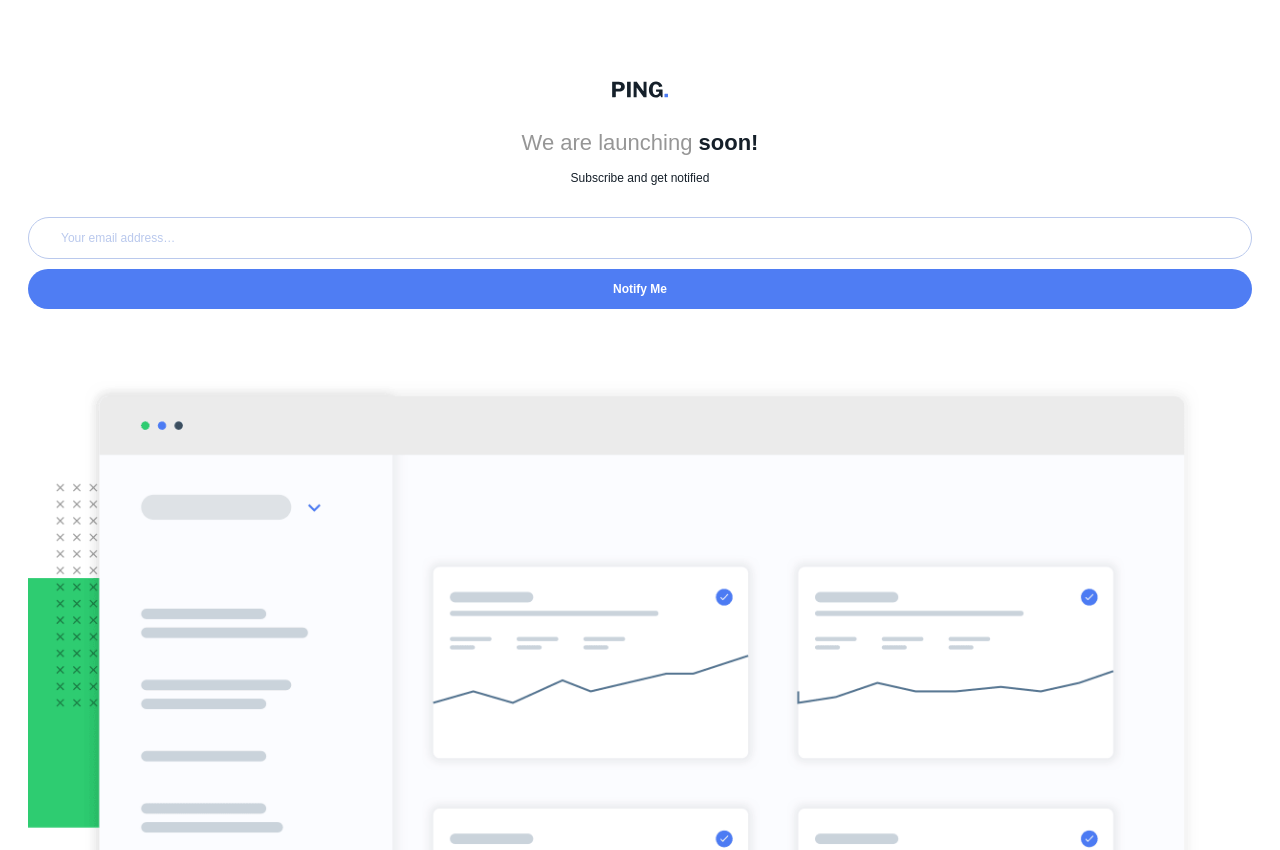
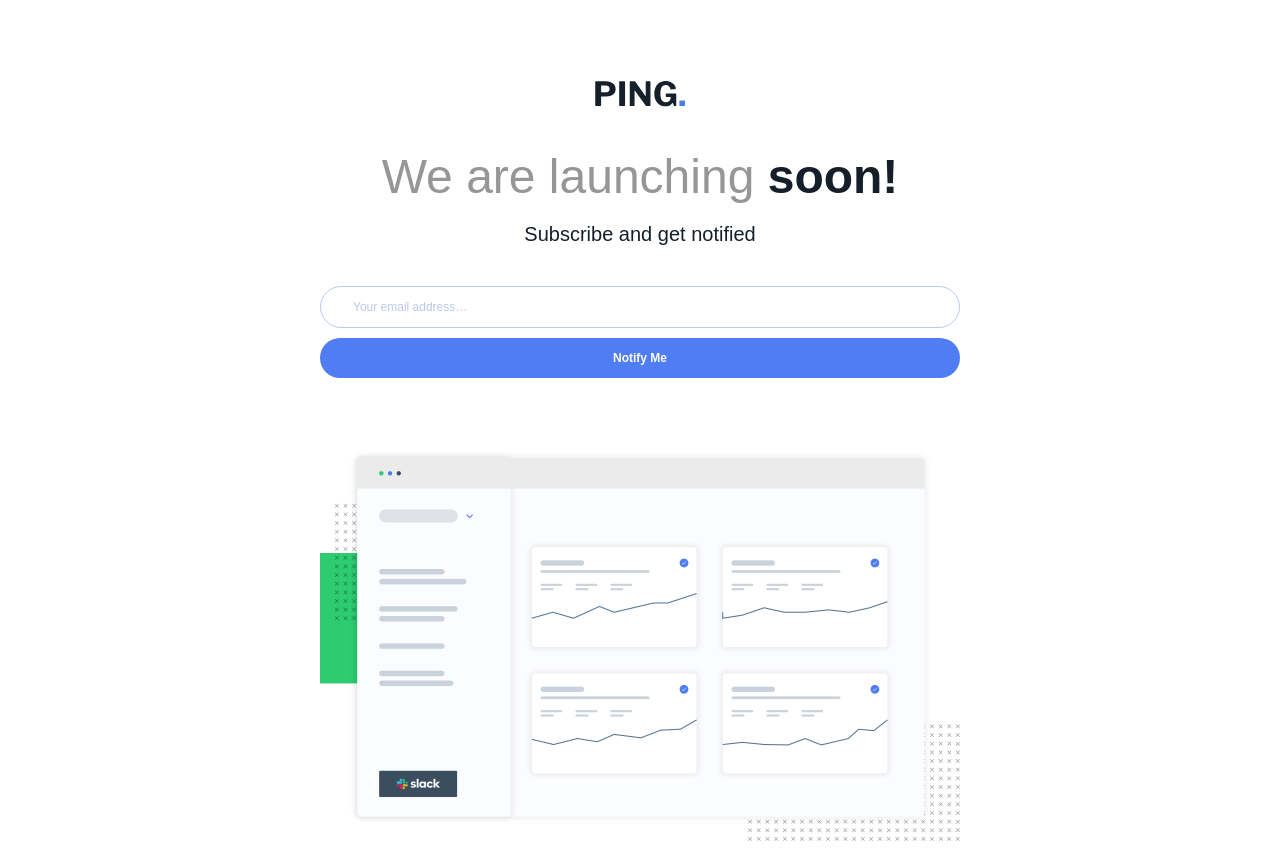
Before and after one commit to Orliland/ping_coming_soon_page, a React (Vite) app: page / in a window 1280 px wide. Shown: the top 850 px of the page. Built offline with nearby package versions, Linux system fonts and the light colour scheme.

Commit message:
add styles for header desktop

```diff
--- a/src/App.css
+++ b/src/App.css
@@ -5,8 +5,8 @@
 
   width: calc(100vw - 5.6rem);
   max-width: 100%;
-  min-height: calc(100vh - 8.1rem);
-  padding: 8.1rem 2.8rem 0;
+  min-height: calc(100vh - 8.1rem - 3.7rem);
+  padding: 8rem 0 4.9rem;
 }
 
 .header {
@@ -32,6 +32,7 @@
 .heading {
   font-size: 2.2rem;
   font-weight: 300;
+  line-height: 3.2rem;
 
   color: var(--gray);
 }
@@ -49,8 +50,33 @@
   color: var(--very-dark-blue);
 }
 
-.main {
-  height: fit-content;
+@media (min-width: 700px) {
+  .wrapper {
+    margin: 0 auto;
+    width: 100%;
+    max-width: 64rem;
+  }
+
+  .header {
+    gap: 4rem;
+  }
+
+  .header__content {
+    gap: 1.6rem;
+  }
+
+  .logo {
+    width: 9rem;
+  }
+
+  .heading {
+    font-size: 4.8rem;
+    line-height: 6rem;
+  }
+
+  .subheading {
+    font-size: 2rem;
+  }
 }
 
 .form {
```
